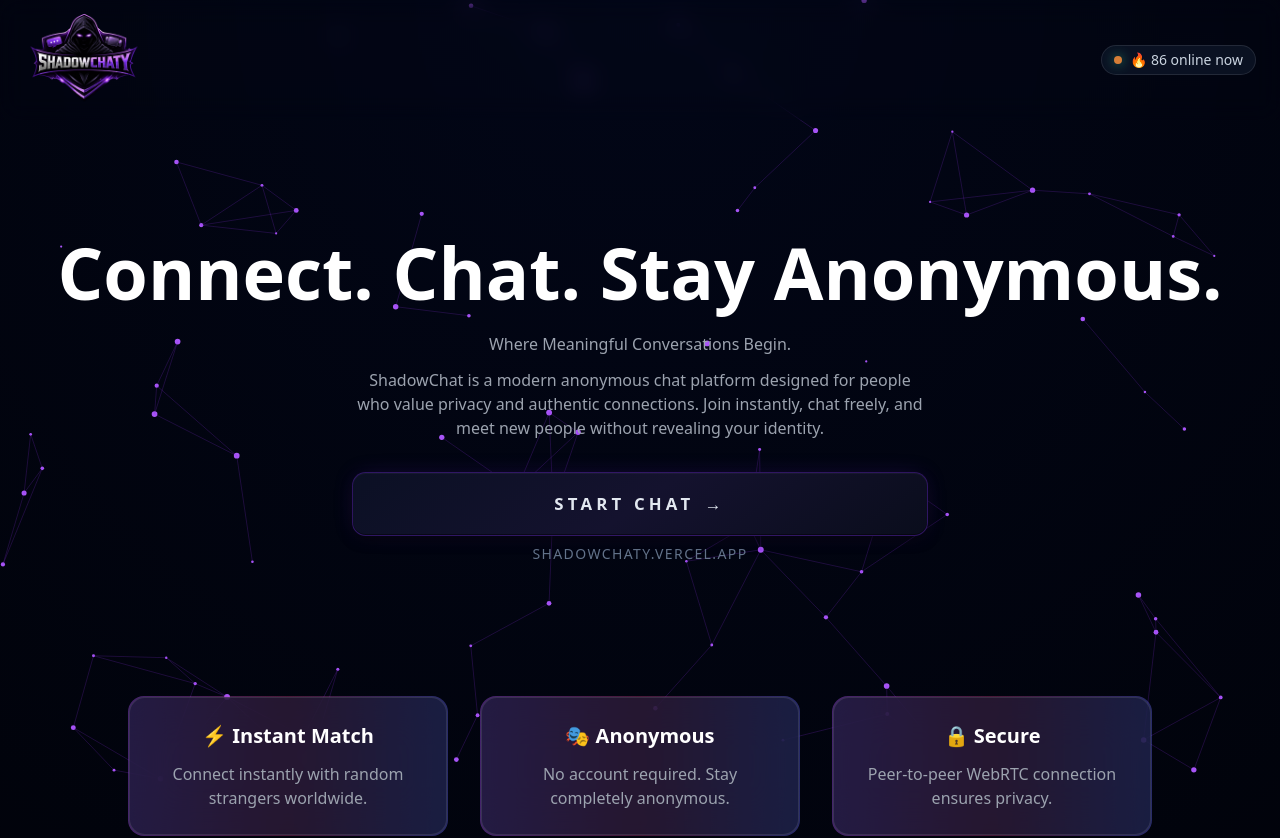
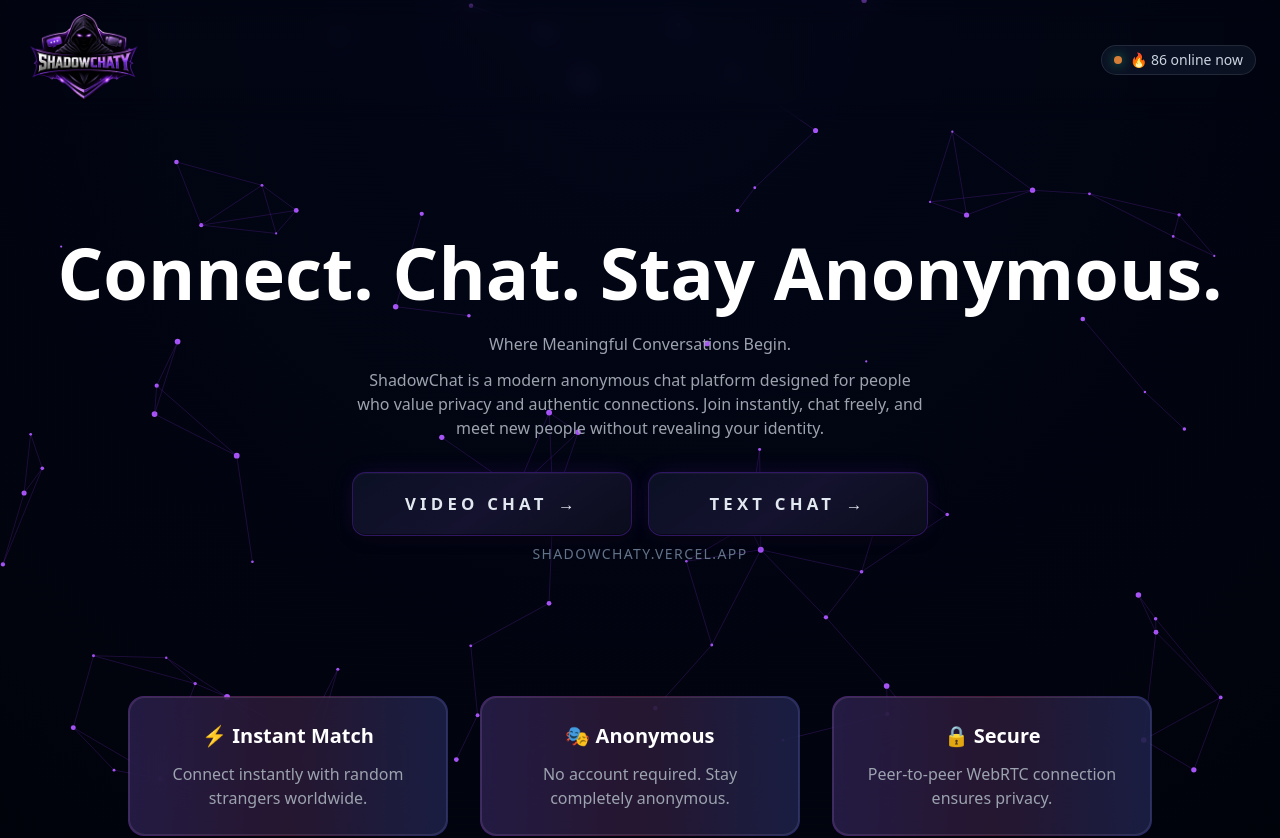
Before and after one commit to MCSK100/mask, a React (Vite) app: page / in a window 1280 px wide. Shown: the top 838 px of the page. Built offline with nearby package versions, Linux system fonts and the light colour scheme; no server answers.

Commit message:
Update Hero.jsx

```diff
--- a/src/components/Hero.jsx
+++ b/src/components/Hero.jsx
@@ -41,14 +41,22 @@
         initial={{ opacity: 0, y: 20 }}
         animate={{ opacity: 1, y: 0 }}
         transition={{ duration: 0.6, delay: 0.65 }}
-        className="w-full max-w-xl"
+        className="w-full max-w-xl flex flex-col sm:flex-row gap-4 justify-center"
       >
         <button
           type="button"
-          onClick={() => navigate("/chat")}
+          onClick={() => navigate("/video-chat")}
           className="cta-btn"
         >
-          <span>Start Chat</span>
+          <span>Video Chat</span>
+          <span className="cta-arrow">→</span>
+        </button>
+        <button
+          type="button"
+          onClick={() => navigate("/chat")}
+          className="cta-btn cta-btn-secondary"
+        >
+          <span>Text Chat</span>
           <span className="cta-arrow">→</span>
         </button>
       </motion.div>
```
